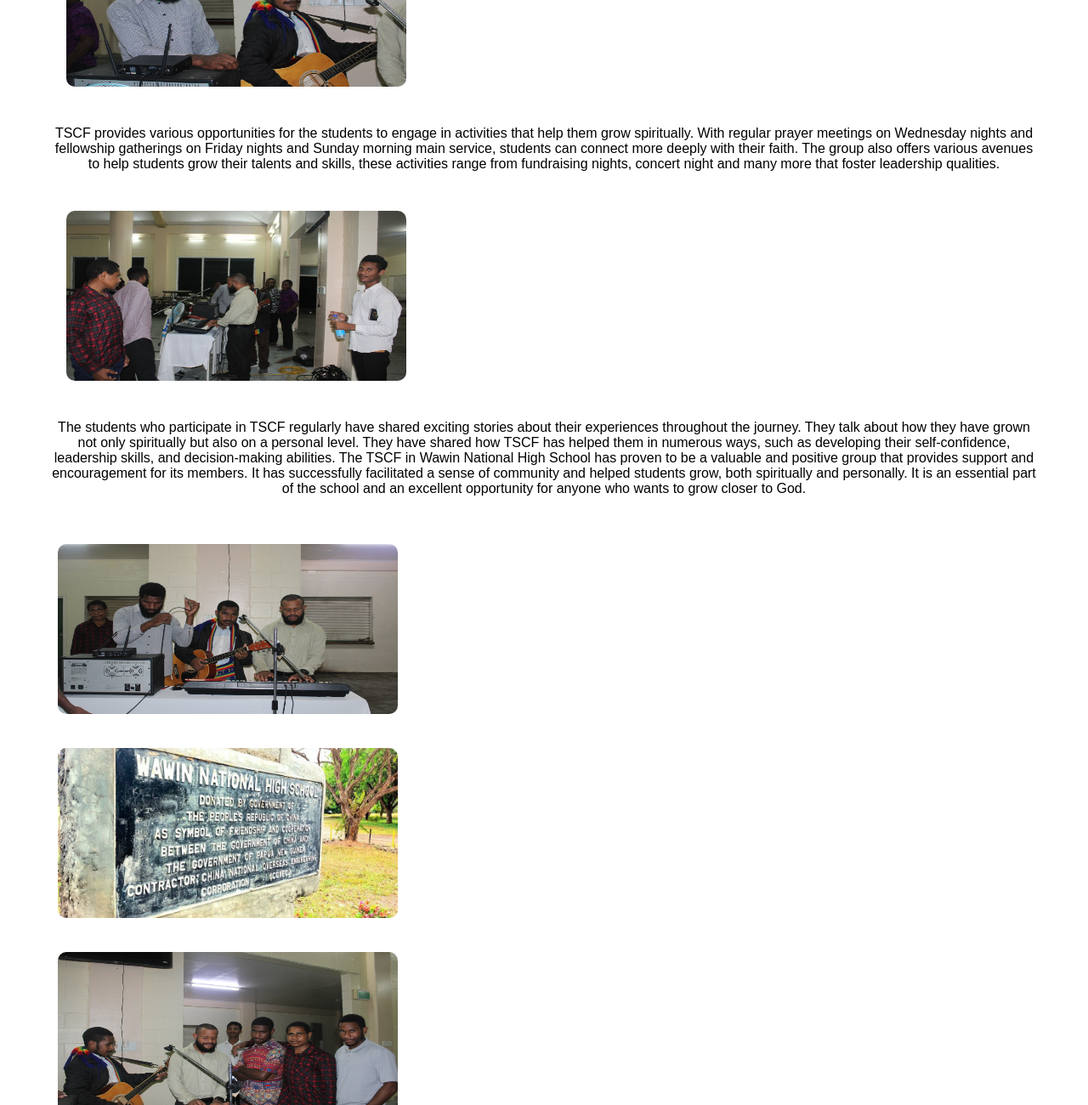
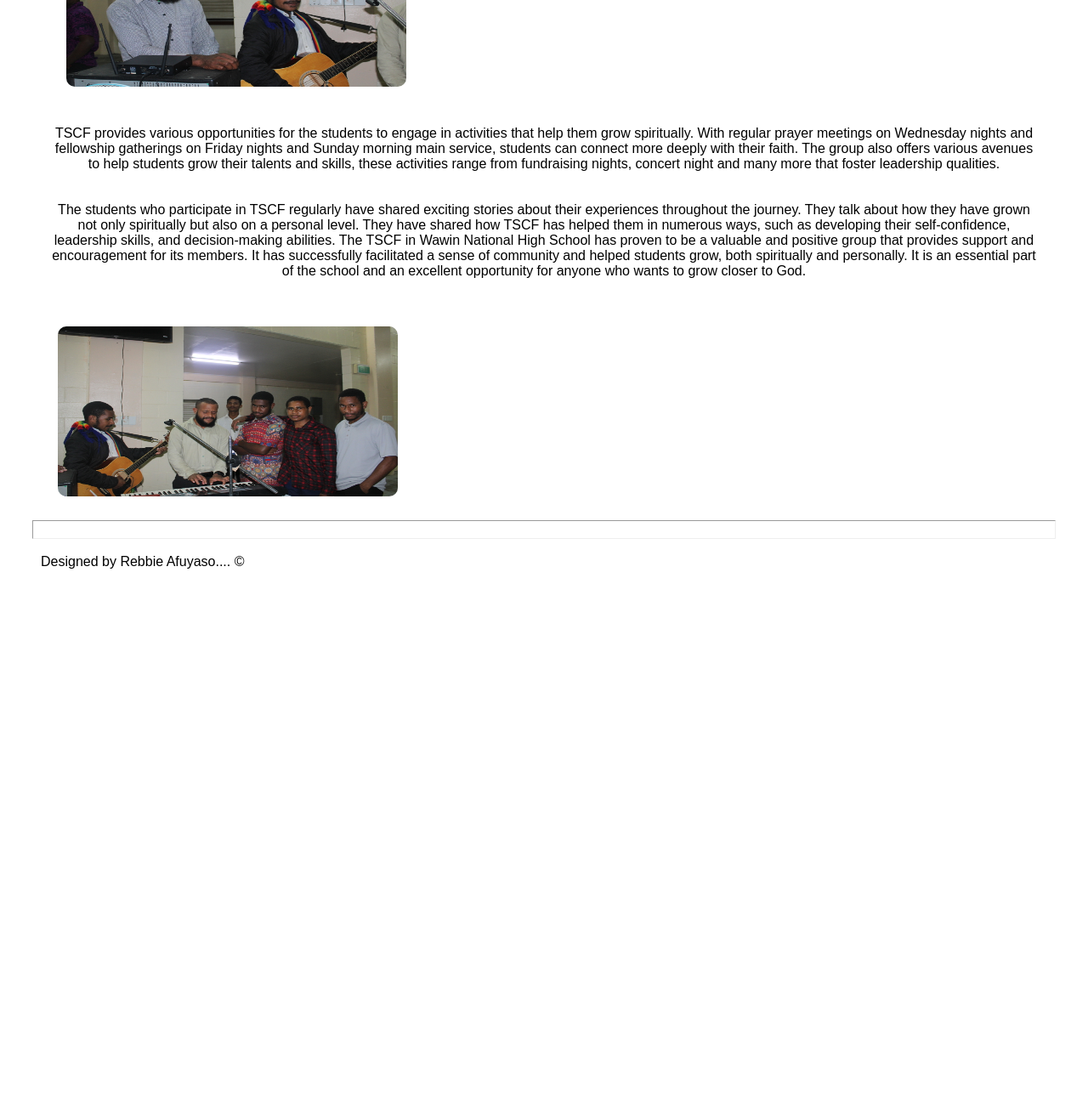
Before and after one commit to webbingpro/webbingpro.github.io-tscf, a plain HTML site: page TSCF/index.html in a window 1280 px wide. Shown: the part 1446-2746 px from the top of the page at 85% size. After the commit the page ends 2164 px from the top, so only its background shows below. Drawn offline with Linux system fonts and the light colour scheme.

Commit message:
index.html

```diff
--- a/TSCF/index.html
+++ b/TSCF/index.html
@@ -55,9 +55,6 @@
                     Friday nights and Sunday morning main service, students can connect more deeply with their faith.
                     The group also offers various avenues to help students grow their talents and skills, these activities
                     range from fundraising nights, concert night and many more that foster leadership qualities.</p>
-                <div class="gallery">
-                    <img src="6.jpg">
-                </div>
                 <p>The students who participate in TSCF regularly have shared exciting stories about their experiences
                     throughout the journey. They talk about how they have grown not only spiritually but also on a personal
                     level. They have shared how TSCF has helped them in numerous ways, such as developing their
@@ -67,12 +64,6 @@
                      students grow, both spiritually and personally. It is an essential part of the school and an excellent
                      opportunity for anyone who wants to grow closer to God.</p>
             </div>
-            <div id="gallery">
-             <img src="0.jpg">
-             </div>
-             <div class="gallery">
-                <img src="1.jpg">
-             </div>
              <div class="gallery">
                 <img src="9.JPG">
             </div>
```
